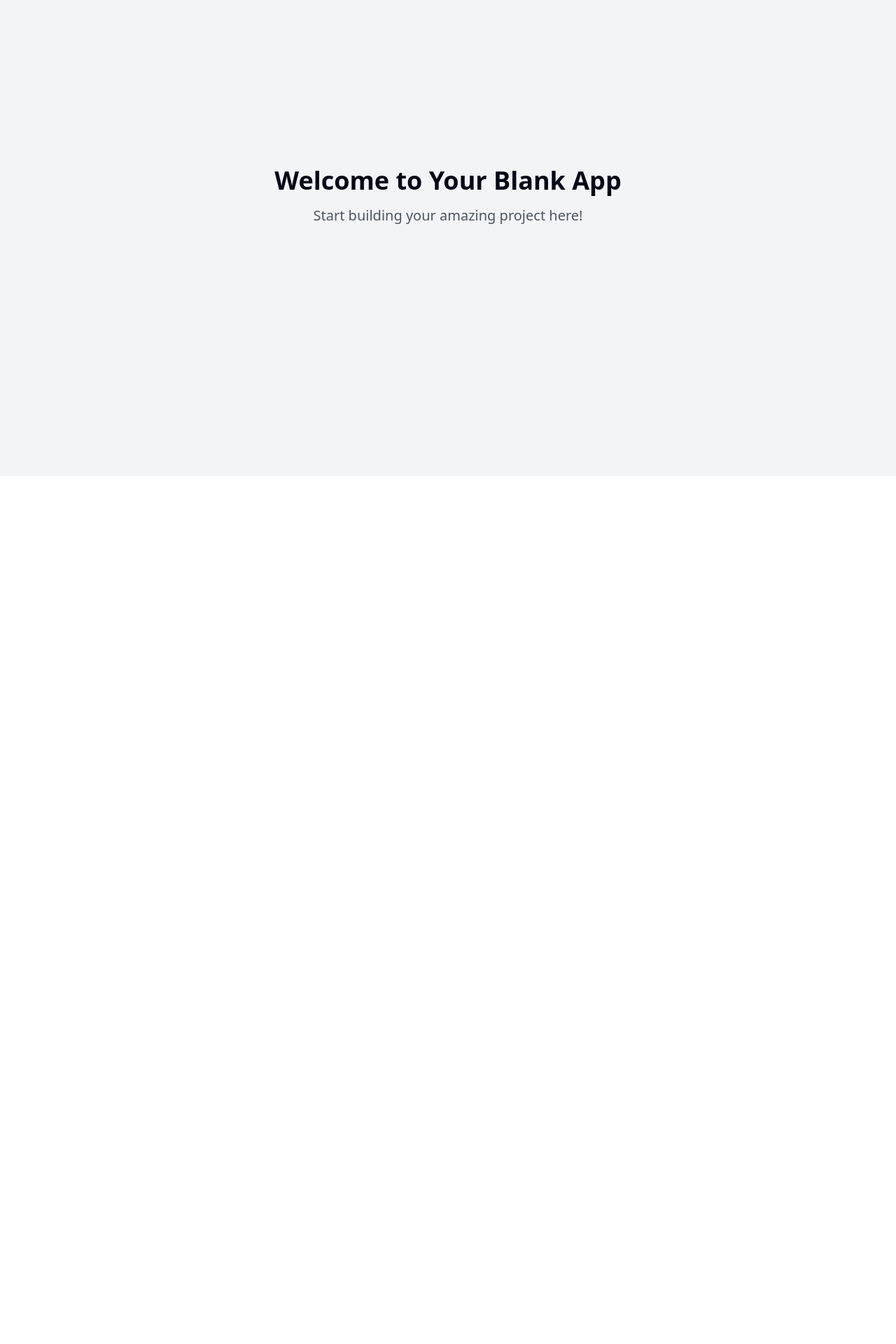
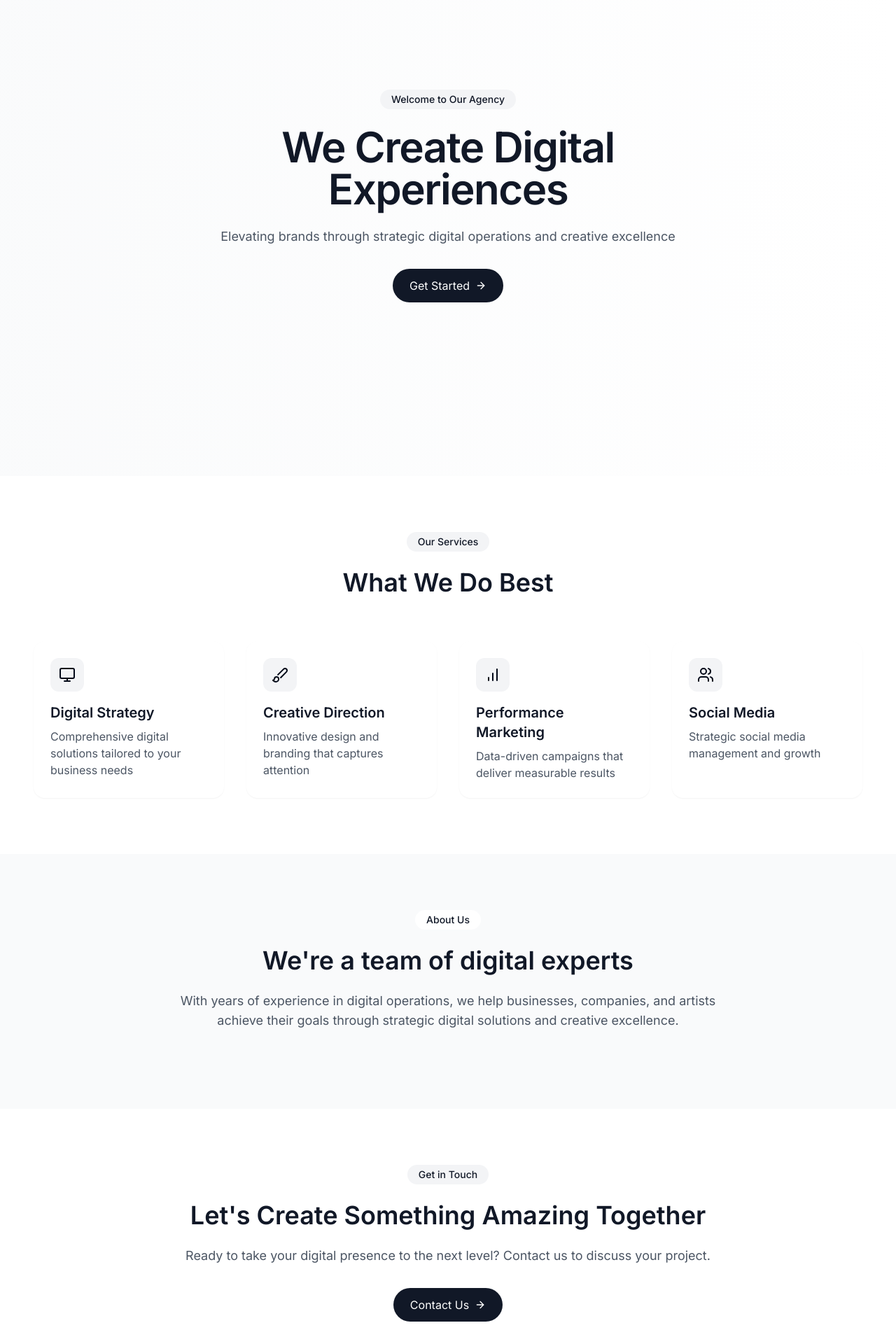
Before and after one commit to AnahiOchoab/cleanlight-operations, a React (Vite) app: page / in a window 1280 px wide. Shown: the part 120-2040 px from the top of the page at 70% size. Before the commit the page ends 800 px from the top, so only its background shows below. Built offline with nearby package versions, Linux system fonts and the light colour scheme.

Commit message:
Implement marketing agency website
This commit implements a website for a marketing agency, featuring a minimalist design with light colors and clean typography.

```diff
--- a/index.html
+++ b/index.html
@@ -1,17 +1,17 @@
+
 <!DOCTYPE html>
 <html lang="en">
   <head>
     <meta charset="UTF-8" />
     <meta name="viewport" content="width=device-width, initial-scale=1.0" />
-    <title>cleanlight-operations</title>
-    <meta name="description" content="Lovable Generated Project" />
-    <meta name="author" content="Lovable" />
+    <title>Digital Operations Agency</title>
+    <meta name="description" content="Premium digital operations for businesses, companies, and artists" />
+    <meta name="author" content="Digital Operations Agency" />
     <meta property="og:image" content="/og-image.png" />
+    <link rel="stylesheet" href="https://fonts.googleapis.com/css2?family=Inter:wght@300;400;500;600;700&display=swap">
   </head>
-
   <body>
     <div id="root"></div>
-    <!-- IMPORTANT: DO NOT REMOVE THIS SCRIPT TAG OR THIS VERY COMMENT! -->
     <script src="https://cdn.gpteng.co/gptengineer.js" type="module"></script>
     <script type="module" src="/src/main.tsx"></script>
   </body>
--- a/package.json
+++ b/package.json
@@ -45,6 +45,7 @@
     "cmdk": "^1.0.0",
     "date-fns": "^3.6.0",
     "embla-carousel-react": "^8.3.0",
+    "framer-motion": "^12.4.2",
     "input-otp": "^1.2.4",
     "lucide-react": "^0.462.0",
     "next-themes": "^0.3.0",
--- a/src/pages/Index.tsx
+++ b/src/pages/Index.tsx
@@ -1,12 +1,190 @@
-// Update this page (the content is just a fallback if you fail to update the page)
+
+import { ArrowRight, Monitor, Brush, BarChart, Users } from "lucide-react";
+import { motion } from "framer-motion";
 
 const Index = () => {
+  const services = [
+    {
+      icon: <Monitor className="w-6 h-6" />,
+      title: "Digital Strategy",
+      description: "Comprehensive digital solutions tailored to your business needs",
+    },
+    {
+      icon: <Brush className="w-6 h-6" />,
+      title: "Creative Direction",
+      description: "Innovative design and branding that captures attention",
+    },
+    {
+      icon: <BarChart className="w-6 h-6" />,
+      title: "Performance Marketing",
+      description: "Data-driven campaigns that deliver measurable results",
+    },
+    {
+      icon: <Users className="w-6 h-6" />,
+      title: "Social Media",
+      description: "Strategic social media management and growth",
+    },
+  ];
+
   return (
-    <div className="min-h-screen flex items-center justify-center bg-gray-100">
-      <div className="text-center">
-        <h1 className="text-4xl font-bold mb-4">Welcome to Your Blank App</h1>
-        <p className="text-xl text-gray-600">Start building your amazing project here!</p>
-      </div>
+    <div className="min-h-screen bg-white">
+      {/* Hero Section */}
+      <section className="relative h-screen flex items-center justify-center px-4 overflow-hidden">
+        <div className="absolute inset-0 z-0">
+          <div className="absolute inset-0 bg-gradient-to-r from-gray-50 to-white opacity-90" />
+        </div>
+        <div className="container mx-auto text-center z-10">
+          <motion.span
+            initial={{ opacity: 0, y: 20 }}
+            animate={{ opacity: 1, y: 0 }}
+            transition={{ duration: 0.5 }}
+            className="inline-block px-4 py-1 mb-6 text-sm font-medium bg-gray-100 rounded-full text-gray-900"
+          >
+            Welcome to Our Agency
+          </motion.span>
+          <motion.h1
+            initial={{ opacity: 0, y: 20 }}
+            animate={{ opacity: 1, y: 0 }}
+            transition={{ duration: 0.5, delay: 0.2 }}
+            className="text-5xl md:text-6xl font-semibold mb-6 tracking-tight text-gray-900"
+          >
+            We Create Digital
+            <br /> Experiences
+          </motion.h1>
+          <motion.p
+            initial={{ opacity: 0, y: 20 }}
+            animate={{ opacity: 1, y: 0 }}
+            transition={{ duration: 0.5, delay: 0.4 }}
+            className="text-lg text-gray-600 mb-8 max-w-2xl mx-auto"
+          >
+            Elevating brands through strategic digital operations and creative excellence
+          </motion.p>
+          <motion.button
+            initial={{ opacity: 0, y: 20 }}
+            animate={{ opacity: 1, y: 0 }}
+            transition={{ duration: 0.5, delay: 0.6 }}
+            className="inline-flex items-center px-6 py-3 bg-gray-900 text-white rounded-full hover:bg-gray-800 transition-colors duration-200"
+          >
+            Get Started
+            <ArrowRight className="ml-2 w-4 h-4" />
+          </motion.button>
+        </div>
+      </section>
+
+      {/* Services Section */}
+      <section className="py-20 px-4">
+        <div className="container mx-auto">
+          <div className="text-center mb-16">
+            <motion.span
+              initial={{ opacity: 0 }}
+              whileInView={{ opacity: 1 }}
+              transition={{ duration: 0.5 }}
+              className="inline-block px-4 py-1 mb-6 text-sm font-medium bg-gray-100 rounded-full text-gray-900"
+            >
+              Our Services
+            </motion.span>
+            <motion.h2
+              initial={{ opacity: 0, y: 20 }}
+              whileInView={{ opacity: 1, y: 0 }}
+              transition={{ duration: 0.5 }}
+              className="text-4xl font-semibold mb-4 text-gray-900"
+            >
+              What We Do Best
+            </motion.h2>
+          </div>
+          <div className="grid grid-cols-1 md:grid-cols-2 lg:grid-cols-4 gap-8">
+            {services.map((service, index) => (
+              <motion.div
+                key={index}
+                initial={{ opacity: 0, y: 20 }}
+                whileInView={{ opacity: 1, y: 0 }}
+                transition={{ duration: 0.5, delay: index * 0.1 }}
+                className="p-6 bg-white rounded-2xl shadow-sm hover:shadow-md transition-shadow duration-200"
+              >
+                <div className="w-12 h-12 bg-gray-100 rounded-xl flex items-center justify-center mb-4">
+                  {service.icon}
+                </div>
+                <h3 className="text-xl font-semibold mb-2 text-gray-900">{service.title}</h3>
+                <p className="text-gray-600">{service.description}</p>
+              </motion.div>
+            ))}
+          </div>
+        </div>
+      </section>
+
+      {/* About Section */}
+      <section className="py-20 px-4 bg-gray-50">
+        <div className="container mx-auto">
+          <div className="max-w-3xl mx-auto text-center">
+            <motion.span
+              initial={{ opacity: 0 }}
+              whileInView={{ opacity: 1 }}
+              transition={{ duration: 0.5 }}
+              className="inline-block px-4 py-1 mb-6 text-sm font-medium bg-white rounded-full text-gray-900"
+            >
+              About Us
+            </motion.span>
+            <motion.h2
+              initial={{ opacity: 0, y: 20 }}
+              whileInView={{ opacity: 1, y: 0 }}
+              transition={{ duration: 0.5 }}
+              className="text-4xl font-semibold mb-6 text-gray-900"
+            >
+              We're a team of digital experts
+            </motion.h2>
+            <motion.p
+              initial={{ opacity: 0, y: 20 }}
+              whileInView={{ opacity: 1, y: 0 }}
+              transition={{ duration: 0.5, delay: 0.2 }}
+              className="text-lg text-gray-600 mb-8"
+            >
+              With years of experience in digital operations, we help businesses, companies, and artists
+              achieve their goals through strategic digital solutions and creative excellence.
+            </motion.p>
+          </div>
+        </div>
+      </section>
+
+      {/* Contact Section */}
+      <section className="py-20 px-4">
+        <div className="container mx-auto">
+          <div className="max-w-3xl mx-auto text-center">
+            <motion.span
+              initial={{ opacity: 0 }}
+              whileInView={{ opacity: 1 }}
+              transition={{ duration: 0.5 }}
+              className="inline-block px-4 py-1 mb-6 text-sm font-medium bg-gray-100 rounded-full text-gray-900"
+            >
+              Get in Touch
+            </motion.span>
+            <motion.h2
+              initial={{ opacity: 0, y: 20 }}
+              whileInView={{ opacity: 1, y: 0 }}
+              transition={{ duration: 0.5 }}
+              className="text-4xl font-semibold mb-6 text-gray-900"
+            >
+              Let's Create Something Amazing Together
+            </motion.h2>
+            <motion.p
+              initial={{ opacity: 0, y: 20 }}
+              whileInView={{ opacity: 1, y: 0 }}
+              transition={{ duration: 0.5, delay: 0.2 }}
+              className="text-lg text-gray-600 mb-8"
+            >
+              Ready to take your digital presence to the next level? Contact us to discuss your project.
+            </motion.p>
+            <motion.button
+              initial={{ opacity: 0, y: 20 }}
+              whileInView={{ opacity: 1, y: 0 }}
+              transition={{ duration: 0.5, delay: 0.4 }}
+              className="inline-flex items-center px-6 py-3 bg-gray-900 text-white rounded-full hover:bg-gray-800 transition-colors duration-200"
+            >
+              Contact Us
+              <ArrowRight className="ml-2 w-4 h-4" />
+            </motion.button>
+          </div>
+        </div>
+      </section>
     </div>
   );
 };
--- a/tailwind.config.ts
+++ b/tailwind.config.ts
@@ -1,96 +1,82 @@
+
 import type { Config } from "tailwindcss";
 
 export default {
   darkMode: ["class"],
-	content: [
-		"./pages/**/*.{ts,tsx}",
-		"./components/**/*.{ts,tsx}",
-		"./app/**/*.{ts,tsx}",
-		"./src/**/*.{ts,tsx}",
-	],
+  content: ["./pages/**/*.{ts,tsx}", "./components/**/*.{ts,tsx}", "./app/**/*.{ts,tsx}", "./src/**/*.{ts,tsx}"],
   prefix: "",
   theme: {
     container: {
       center: true,
-			padding: '2rem',
+      padding: "2rem",
       screens: {
-				'2xl': '1400px'
-			}
+        "2xl": "1400px",
+      },
     },
     extend: {
+      fontFamily: {
+        sans: ["Inter", "sans-serif"],
+      },
       colors: {
-				border: 'hsl(var(--border))',
-				input: 'hsl(var(--input))',
-				ring: 'hsl(var(--ring))',
-				background: 'hsl(var(--background))',
-				foreground: 'hsl(var(--foreground))',
+        border: "hsl(var(--border))",
+        input: "hsl(var(--input))",
+        ring: "hsl(var(--ring))",
+        background: "hsl(var(--background))",
+        foreground: "hsl(var(--foreground))",
         primary: {
-					DEFAULT: 'hsl(var(--primary))',
-					foreground: 'hsl(var(--primary-foreground))'
+          DEFAULT: "hsl(var(--primary))",
+          foreground: "hsl(var(--primary-foreground))",
         },
         secondary: {
-					DEFAULT: 'hsl(var(--secondary))',
-					foreground: 'hsl(var(--secondary-foreground))'
+          DEFAULT: "hsl(var(--secondary))",
+          foreground: "hsl(var(--secondary-foreground))",
         },
         destructive: {
-					DEFAULT: 'hsl(var(--destructive))',
-					foreground: 'hsl(var(--destructive-foreground))'
+          DEFAULT: "hsl(var(--destructive))",
+          foreground: "hsl(var(--destructive-foreground))",
         },
         muted: {
-					DEFAULT: 'hsl(var(--muted))',
-					foreground: 'hsl(var(--muted-foreground))'
+          DEFAULT: "hsl(var(--muted))",
+          foreground: "hsl(var(--muted-foreground))",
         },
         accent: {
-					DEFAULT: 'hsl(var(--accent))',
-					foreground: 'hsl(var(--accent-foreground))'
+          DEFAULT: "hsl(var(--accent))",
+          foreground: "hsl(var(--accent-foreground))",
         },
         popover: {
-					DEFAULT: 'hsl(var(--popover))',
-					foreground: 'hsl(var(--popover-foreground))'
+          DEFAULT: "hsl(var(--popover))",
+          foreground: "hsl(var(--popover-foreground))",
         },
         card: {
-					DEFAULT: 'hsl(var(--card))',
-					foreground: 'hsl(var(--card-foreground))'
+          DEFAULT: "hsl(var(--card))",
+          foreground: "hsl(var(--card-foreground))",
         },
-				sidebar: {
-					DEFAULT: 'hsl(var(--sidebar-background))',
-					foreground: 'hsl(var(--sidebar-foreground))',
-					primary: 'hsl(var(--sidebar-primary))',
-					'primary-foreground': 'hsl(var(--sidebar-primary-foreground))',
-					accent: 'hsl(var(--sidebar-accent))',
-					'accent-foreground': 'hsl(var(--sidebar-accent-foreground))',
-					border: 'hsl(var(--sidebar-border))',
-					ring: 'hsl(var(--sidebar-ring))'
-				}
-			},
-			borderRadius: {
-				lg: 'var(--radius)',
-				md: 'calc(var(--radius) - 2px)',
-				sm: 'calc(var(--radius) - 4px)'
       },
       keyframes: {
-				'accordion-down': {
-					from: {
-						height: '0'
+        "accordion-down": {
+          from: { height: "0" },
+          to: { height: "var(--radix-accordion-content-height)" },
         },
-					to: {
-						height: 'var(--radix-accordion-content-height)'
-					}
+        "accordion-up": {
+          from: { height: "var(--radix-accordion-content-height)" },
+          to: { height: "0" },
         },
-				'accordion-up': {
-					from: {
-						height: 'var(--radix-accordion-content-height)'
+        fadeIn: {
+          "0%": { opacity: "0", transform: "translateY(10px)" },
+          "100%": { opacity: "1", transform: "translateY(0)" },
         },
-					to: {
-						height: '0'
-					}
-				}
+        slideInRight: {
+          "0%": { transform: "translateX(-100%)" },
+          "100%": { transform: "translateX(0)" },
+        },
       },
       animation: {
-				'accordion-down': 'accordion-down 0.2s ease-out',
-				'accordion-up': 'accordion-up 0.2s ease-out'
-			}
-		}
+        "accordion-down": "accordion-down 0.2s ease-out",
+        "accordion-up": "accordion-up 0.2s ease-out",
+        fadeIn: "fadeIn 0.5s ease-out forwards",
+        slideInRight: "slideInRight 0.5s ease-out forwards",
+      },
+    },
   },
   plugins: [require("tailwindcss-animate")],
 } satisfies Config;
```
Also changed, not shown: 1 other file (tests, documents, lock files or other folders). Lines whose indentation alone changed are shown as unchanged.
